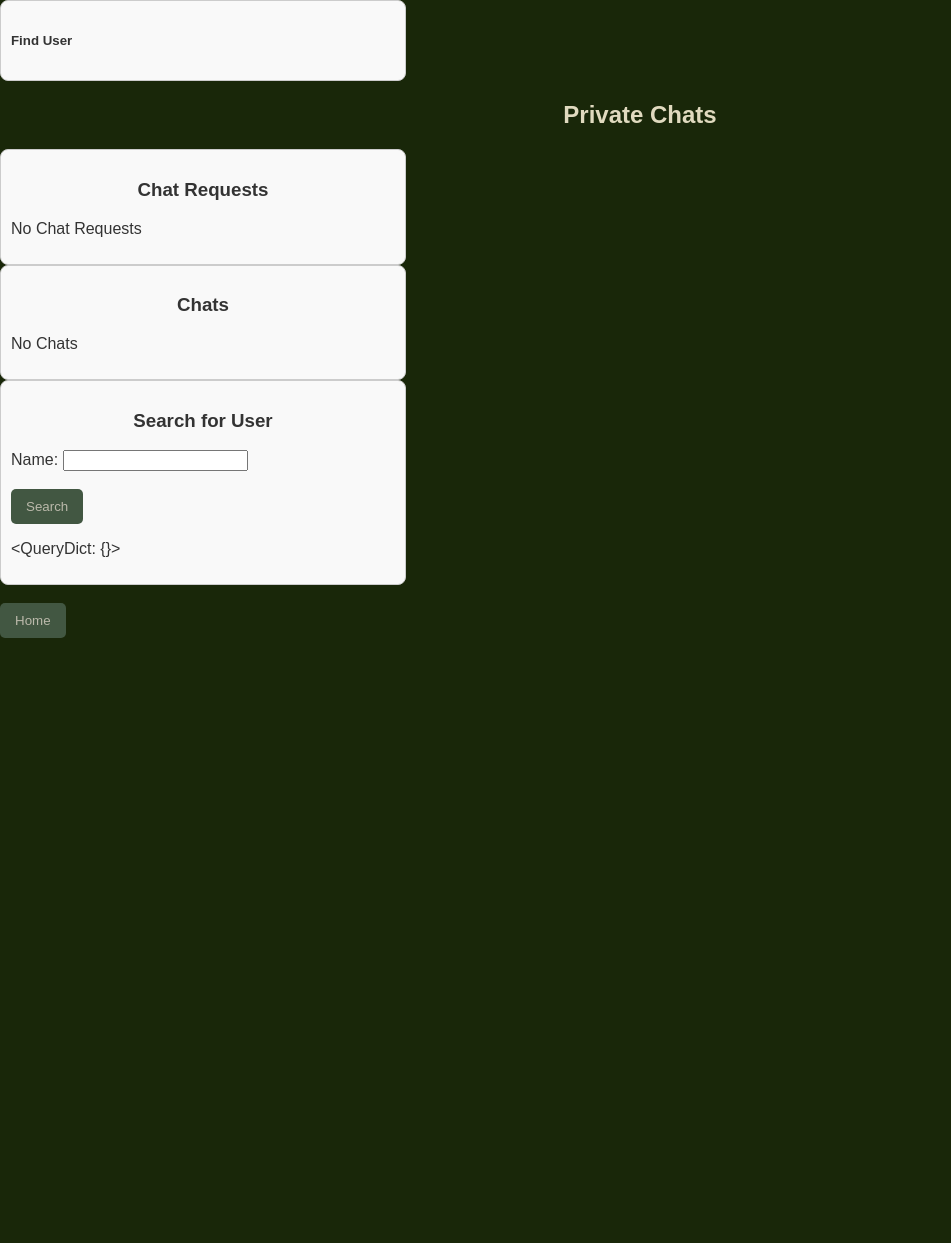
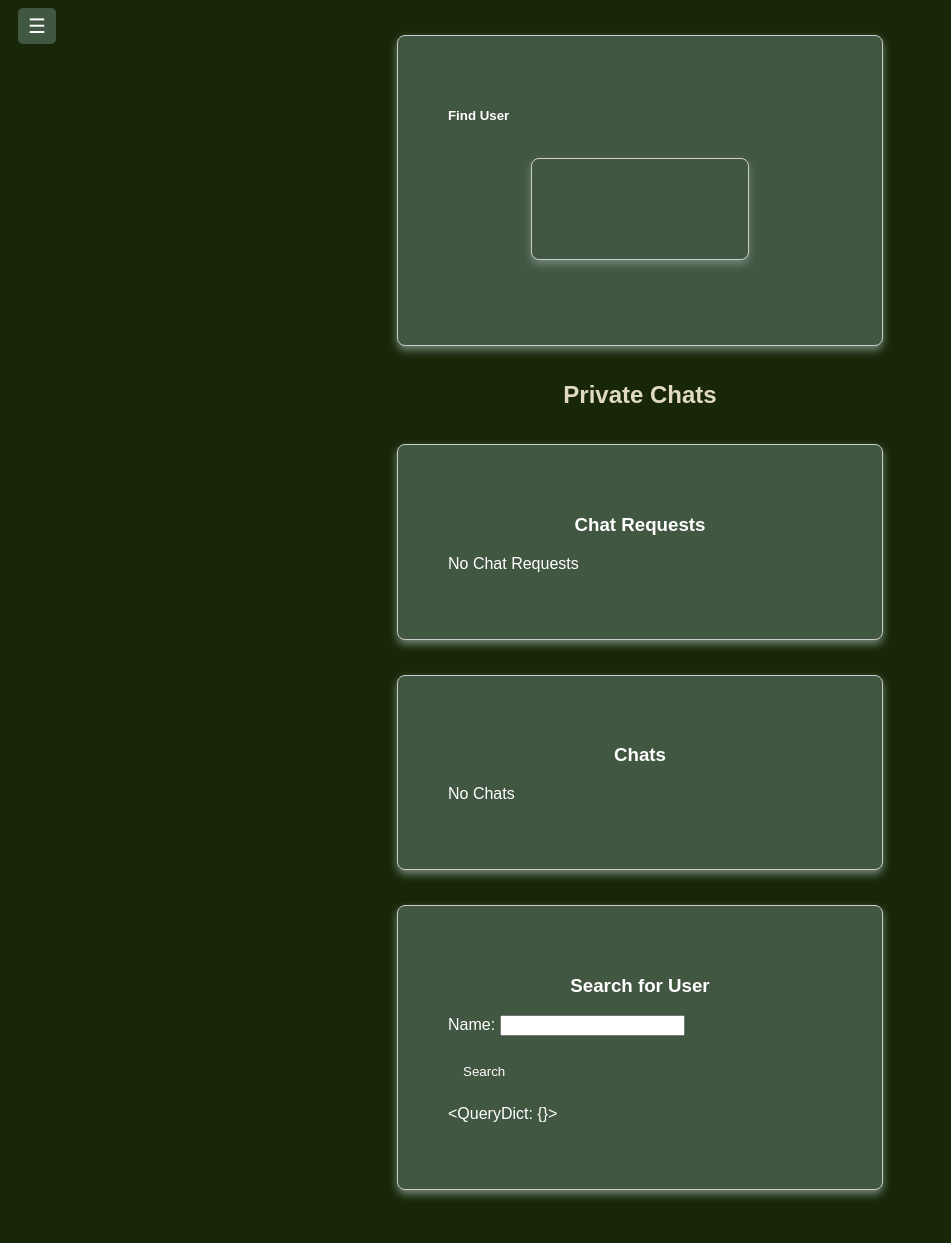
Before and after one commit to Brysonflowers/Echo-Chat, a Django app: a page that uses textingproject/echochatapp/templates/private chat.html in a window 1280 px wide. Shown: the whole page, without its empty margins (0-951 px from the left). Before the commit the page ends 638 px from the top, so only its background shows below. Run offline with Django 5.2, Linux system fonts and the light colour scheme; the visitor is signed in with stand-in values (Sample User, id 1); data comes from the database, SQL or seed files in the repository.

Commit message:
adding css to private chats templates

```diff
--- a/textingproject/echochatapp/static/css/styles.css
+++ b/textingproject/echochatapp/static/css/styles.css
@@ -29,7 +29,7 @@ h2 {
     padding: 20px;
     border-radius: 20px;
     text-align: center;
-    color: #ccc2c2;
+    color: #ffffff;
     font-size: 130%;
     text-decoration: none;
     display: block;
@@ -37,7 +37,7 @@ h2 {
     margin: 10px 0;
 }
 
-.login-page, .signup-page, .password-change {
+.login-page, .signup-page, .password-change, .users-page, .contacts {
     max-width: 40%;
     width: 30%;
     margin: 35px auto;
@@ -45,7 +45,13 @@ h2 {
     border: 1px solid #ccc;
     border-radius: 8px;
     background: rgb(66, 87, 66);
-    color: lightblue;
+    color: rgb(255, 255, 255);
+    box-shadow: 0 4px 8px rgb(116, 136, 122);
+}
+
+#login-form-div, #signup-form-div, #password-change-div {
+    box-shadow: 0 4px 8px rgb(116, 136, 122);
+
 }
 
 
@@ -64,7 +70,7 @@ button {
     background: rgb(66, 87, 66);
     padding: 10px 15px;
     border: none;
-    color: #bbb9ab;
+    color: #ffffff;
     border-radius: 5px;
 }
 
@@ -77,7 +83,7 @@ button:hover {
     background: rgb(66, 87, 66);
     padding: 10px 15px;
     border: none;
-    color: #bbb9ab;
+    color: #ffffff;
     border-radius: 5px;
 }
 
@@ -85,7 +91,7 @@ button:hover {
     background: #192709;
     padding: 10px 15px;
     border: none;
-    color: #bbb9ab;
+    color: #ffffff;
     border-radius: 5px;
 }
 
@@ -139,7 +145,7 @@ button:hover {
     margin: auto;
     width: 100%;
     background-color: rgb(66, 87, 66);
-    color: lightblue;
+    color: rgb(255, 255, 255);
     padding: 10px;
     font-size: 15px;
 }
@@ -154,13 +160,24 @@ button:hover {
     justify-content: space-evenly;
 } */
 
-.user_groups, .users, .search {
-    width: 30%;
+.user_groups, .users, .search, .contacts {
+    /* width: 30%;
     padding: 10px;
     border: 1px solid #ccc;
     border-radius: 8px;
-    background: #f9f9f9; /* Light mode background */
-    color: #333; /* Dark text for light background */
+    background: #f9f9f9;
+    color: #333;  */
+
+    max-width: 40%;
+    width: 30%;
+    margin: 35px auto;
+    padding: 50px;
+    border: 1px solid #ccc;
+    border-radius: 8px;
+    background: rgb(66, 87, 66);
+    color: rgb(255, 255, 255);
+    box-shadow: 0 4px 8px rgb(116, 136, 122);
+    text-decoration: none;
 }
 
 .dark-mode .user_groups, .dark-mode .users, .dark-mode .search {
--- a/textingproject/echochatapp/templates/index.html
+++ b/textingproject/echochatapp/templates/index.html
@@ -9,7 +9,7 @@
     <h2>Recent Chats</h2>
       <div class="row h-100 g-0">
         <!-- User List Sidebar -->
-        <div class="col-3 sidebar p-3 users">
+        <div class="col-3 sidebar p-3 users" class="users-page">
           <h5 class="mb-3 text-white">Users</h5>
           <div class="contacts">
             {% for u in users %}
--- a/textingproject/echochatapp/templates/private chat.html
+++ b/textingproject/echochatapp/templates/private chat.html
@@ -3,6 +3,7 @@
 {% block title %}Private Chats{% endblock %}
 
 {% block content %}
+{% include 'nav-bar.html' %}
   {% if users != false %}
     <!-- User List Sidebar -->
     <div class="col-3 sidebar p-3 users">
@@ -19,6 +20,7 @@
         {% endfor %}
       </div>
     </div>
+
     <h2>Private Chats</h2>
     <div class="main-content">
         <div class="user_groups">
@@ -60,13 +62,13 @@
         </div>
     </div>
     <br>
-    <button type="button" onclick="home_page()">Home</button>
+    <!-- <button type="button" onclick="home_page()">Home</button> -->
   {% endif %}
   {% if users == false %}
     <div class="container-fluid h-100 p-0">
       <div class="row h-100 g-0">
         {% include 'nav-bar.html' %}
-        <button type="button" onclick="find_user_page()">Find User</button>
+
         <!-- Chat Area -->
         <div class="col-9 chat-area">
             <h2>Private Chat with {{ other_user.username }}</h2>
@@ -81,6 +83,7 @@
                 {% endfor %}
             </div>
         </div>
+        <button type="button" onclick="find_user_page()">Find User</button>
       </div>
     </div>
   {% endif %}
--- a/textingproject/echochatapp/templates/registration/login.html
+++ b/textingproject/echochatapp/templates/registration/login.html
@@ -3,7 +3,7 @@
 {% block title %}Login{% endblock %}
 {% block content %}
     <h2>Log In</h2>
-    <div class="login-page">
+    <div class="login-page" id="login-form-div">
         <form method="post">
         {% csrf_token %}
             <div class="content-login">
```
